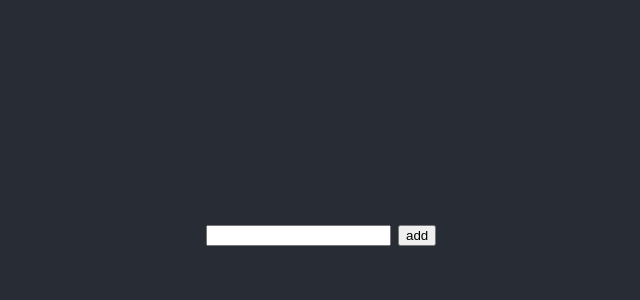
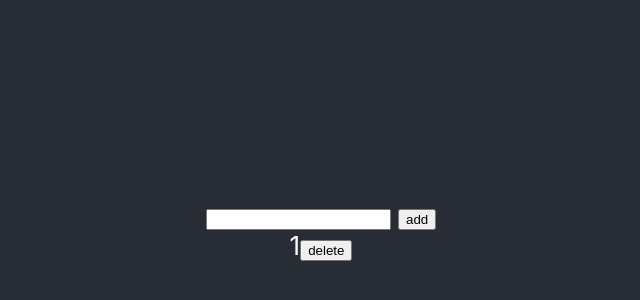
Before and after one commit to howeverT/todo-list, a React (Create React App) app: page / in a window 1280 px wide. Shown: the part 170-470 px from the top of the page, without its empty margins (319-959 px from the left). Built offline with nearby package versions, Linux system fonts and the light colour scheme.

Commit message:
[App ToDoList][david && kevin] feature: add display box

```diff
--- /dev/null
+++ b/src/components/DisplayBox/index.jsx
@@ -0,0 +1,11 @@
+import React from 'react';
+
+class DisplayBox extends React.Component {
+    render() {
+        return <div>
+            <span>1</span><input type="button" value="delete"></input>
+        </div>
+    }
+}
+
+export default DisplayBox
--- a/src/components/InputField/index.jsx
+++ b/src/components/InputField/index.jsx
@@ -1,9 +1,12 @@
 import React from 'react';
-
+import DisplayBox from '../DisplayBox'
 class InputField extends React.Component {
     render() {
         return <div>
             <input type="text"></input> <input type="button" value="add"></input>
+            <br>
+            </br>
+            <DisplayBox />
         </div>
     }
 }
```
